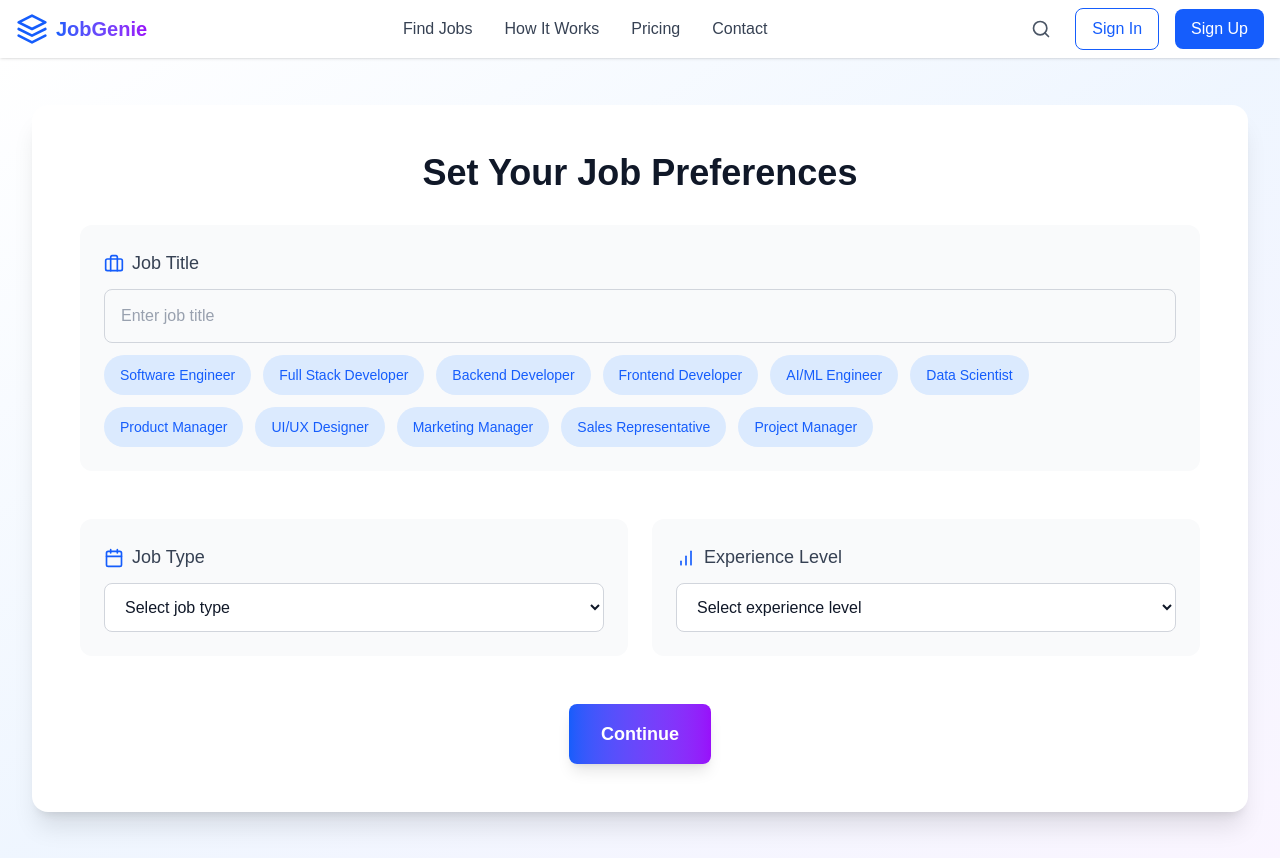
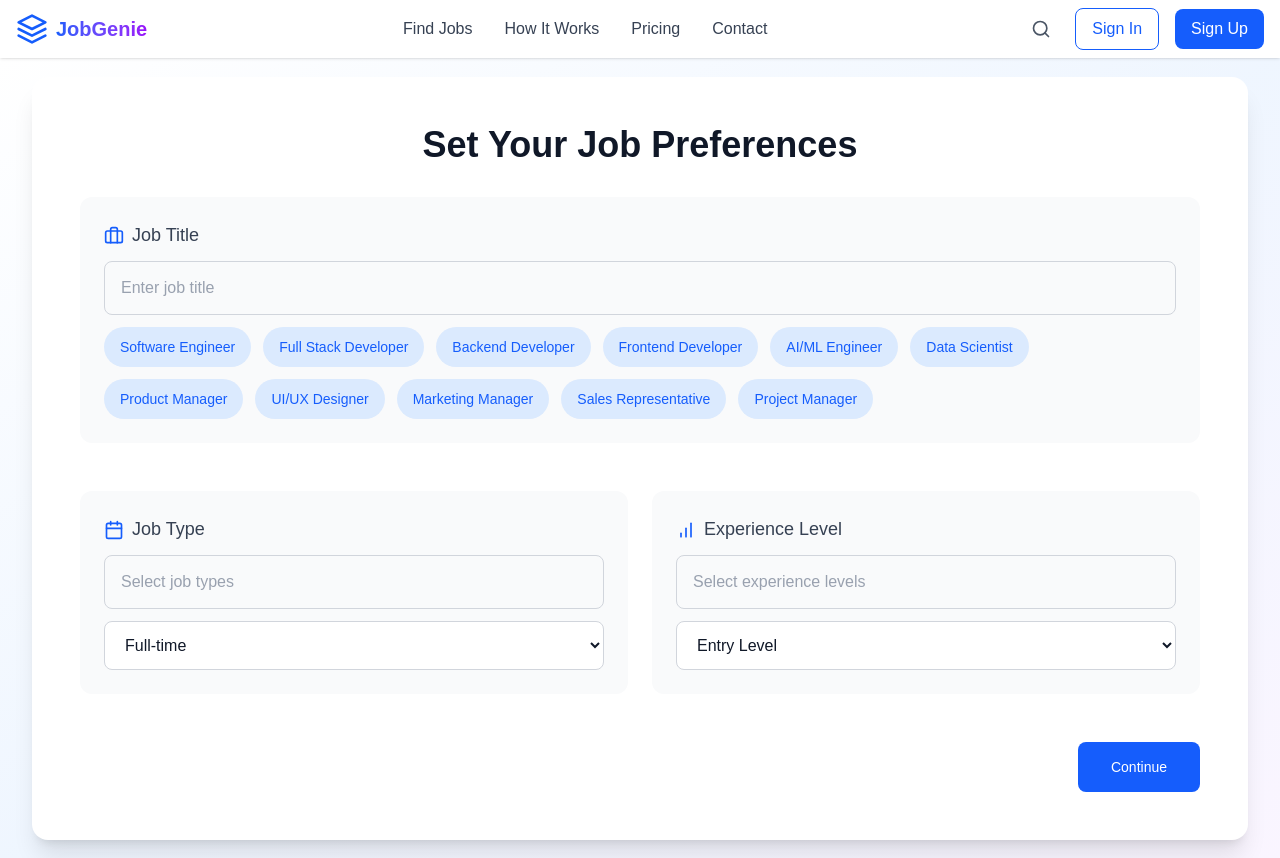
Before and after one commit to chistym17/jobgenie-frontend, a Next.js app: page /preference in a window 1280 px wide. Built offline with nearby package versions, Linux system fonts and the light colour scheme.

Commit message:
preferences page errors fixed

```diff
--- a/src/app/components/SelectPreferences.tsx
+++ b/src/app/components/SelectPreferences.tsx
@@ -48,14 +48,19 @@ const SelectPreferences: React.FC<UserPreferencesProps> = ({ onSubmit }) => {
     const handleSelectChange = (e: React.ChangeEvent<HTMLSelectElement>) => {
         const { name, value } = e.target;
         if (name === 'jobType') {
-            setJobType([value]);
+            setJobType(prev => {
+                const newJobType = [...prev, value];
+                return newJobType;
+            });
         } else if (name === 'experienceLevel') {
-            setExperienceLevel([value]);
+            setExperienceLevel(prev => {
+                const newExperienceLevel = [...prev, value];
+                return newExperienceLevel;
+            });
         }
     };
 
-    const handleSubmit = (e: React.FormEvent) => {
-        e.preventDefault();
+    const handleSubmit = () => {
         onSubmit({
             jobTitle,
             jobType,
@@ -76,7 +81,7 @@ const SelectPreferences: React.FC<UserPreferencesProps> = ({ onSubmit }) => {
                         Set Your Job Preferences
                     </h2>
 
-                    <form onSubmit={handleSubmit} className="space-y-12">
+                    <div className="space-y-12">
                         <div className="bg-gray-50 p-6 rounded-xl">
                             <label className="block text-lg font-medium text-gray-700 mb-3">
                                 <Briefcase className="inline-block w-5 h-5 mr-2 text-blue-600" />
@@ -88,8 +93,13 @@ const SelectPreferences: React.FC<UserPreferencesProps> = ({ onSubmit }) => {
                                         type="text"
                                         placeholder="Enter job title"
                                         className="w-full px-4 py-3.5 rounded-lg border border-gray-300 focus:outline-none focus:ring-2 focus:ring-blue-500 placeholder:text-gray-400 text-gray-900"
-                                        value={jobTitle[0] || ''}
-                                        onChange={(e) => setJobTitle([e.target.value])}
+                                        value={jobTitle.length > 0 ? jobTitle.join(', ') : ''}
+                                        onChange={(e) => {
+                                            const newTitle = e.target.value.trim();
+                                            if (newTitle && !jobTitle.includes(newTitle)) {
+                                                setJobTitle(prev => [...prev, newTitle]);
+                                            }
+                                        }}
                                         onFocus={(e) => {
                                             if (jobTitle.includes(e.target.value)) {
                                                 setJobTitle(['']);
@@ -102,10 +112,8 @@ const SelectPreferences: React.FC<UserPreferencesProps> = ({ onSubmit }) => {
                                         <button
                                             key={option}
                                             onClick={() => {
-                                                setJobTitle([option]);
-                                                if (document.activeElement instanceof HTMLInputElement &&
-                                                    document.activeElement.value === option) {
-                                                    document.activeElement.value = '';
+                                                if (!jobTitle.includes(option)) {
+                                                    setJobTitle(prev => [...prev, option]);
                                                 }
                                             }}
                                             className={`px-4 py-2.5 rounded-full text-sm transition-colors ${jobTitle.includes(option)
@@ -126,11 +134,20 @@ const SelectPreferences: React.FC<UserPreferencesProps> = ({ onSubmit }) => {
                                     <Calendar className="inline-block w-5 h-5 mr-2 text-blue-600" />
                                     Job Type
                                 </label>
+                                <div className="flex flex-col space-y-3">
+                                    <div className="relative">
+                                        <input
+                                            type="text"
+                                            placeholder="Select job types"
+                                            className="w-full px-4 py-3.5 rounded-lg border border-gray-300 focus:outline-none focus:ring-2 focus:ring-blue-500 placeholder:text-gray-400 text-gray-900"
+                                            value={jobType.length > 0 ? jobType.join(', ') : ''}
+                                            readOnly
+                                        />
+                                    </div>
                                     <select
                                         name="jobType"
-                                    value={jobType[0] || ''}
+                                        className="w-full px-4 py-3.5 rounded-lg border border-gray-300 focus:outline-none focus:ring-2 focus:ring-blue-500 placeholder:text-gray-400 bg-white text-gray-900"
                                         onChange={handleSelectChange}
-                                    className="w-full px-4 py-3.5 rounded-lg border border-gray-300 focus:outline-none focus:ring-2 focus:ring-blue-500 placeholder:text-gray-400 bg-white text-gray-900"
                                     >
                                         <option value="" disabled>Select job type</option>
                                         {jobTypeOptions.map((option) => (
@@ -140,17 +157,27 @@ const SelectPreferences: React.FC<UserPreferencesProps> = ({ onSubmit }) => {
                                         ))}
                                     </select>
                                 </div>
+                            </div>
 
                             <div className="bg-gray-50 p-6 rounded-xl">
                                 <label className="block text-lg font-medium text-gray-700 mb-3">
                                     <BarChart className="inline-block w-5 h-5 mr-2 text-blue-600" />
                                     Experience Level
                                 </label>
+                                <div className="flex flex-col space-y-3">
+                                    <div className="relative">
+                                        <input
+                                            type="text"
+                                            placeholder="Select experience levels"
+                                            className="w-full px-4 py-3.5 rounded-lg border border-gray-300 focus:outline-none focus:ring-2 focus:ring-blue-500 placeholder:text-gray-400 text-gray-900"
+                                            value={experienceLevel.length > 0 ? experienceLevel.join(', ') : ''}
+                                            readOnly
+                                        />
+                                    </div>
                                     <select
                                         name="experienceLevel"
-                                    value={experienceLevel[0] || ''}
+                                        className="w-full px-4 py-3.5 rounded-lg border border-gray-300 focus:outline-none focus:ring-2 focus:ring-blue-500 placeholder:text-gray-400 bg-white text-gray-900"
                                         onChange={handleSelectChange}
-                                    className="w-full px-4 py-3.5 rounded-lg border border-gray-300 focus:outline-none focus:ring-2 focus:ring-blue-500 placeholder:text-gray-400 bg-white text-gray-900"
                                     >
                                         <option value="" disabled>Select experience level</option>
                                         {experienceLevelOptions.map((option) => (
@@ -161,16 +188,18 @@ const SelectPreferences: React.FC<UserPreferencesProps> = ({ onSubmit }) => {
                                     </select>
                                 </div>
                             </div>
+                        </div>
 
-                        <div className="text-center">
+                        <div className="flex justify-end mt-6">
                             <button
-                                type="submit"
-                                className="inline-flex items-center justify-center px-8 py-4 rounded-lg bg-gradient-to-r from-blue-600 to-purple-600 text-white font-semibold text-lg hover:from-blue-700 hover:to-purple-700 transition-all shadow-lg hover:shadow-xl transform hover:-translate-y-1"
+                                type="button"
+                                onClick={handleSubmit}
+                                className="inline-flex items-center px-8 py-3.5 border border-transparent text-sm font-medium rounded-lg text-white bg-blue-600 hover:bg-blue-700 focus:outline-none focus:ring-2 focus:ring-offset-2 focus:ring-blue-500 transition-colors"
                             >
                                 Continue
                             </button>
                         </div>
-                    </form>
+                    </div>
                 </div>
             </div>
         </motion.div>
--- a/src/app/preference/page.tsx
+++ b/src/app/preference/page.tsx
@@ -13,7 +13,7 @@ interface UserPreferencesData {
 const PreferencesPage: NextPage = () => {
     const handleSubmit = async (preferences: UserPreferencesData) => {
         console.log('Form submitted with preferences:', preferences);
-        const res = await fetch(`${process.env.NEXT_PUBLIC_API_URL}/api/v1/search`, {
+        const res = await fetch(`${process.env.NEXT_PUBLIC_API_URL}/api/v1/job_search`, {
             method: 'POST',
             headers: {
                 'Content-Type': 'application/json',
```
Lines whose indentation alone changed are shown as unchanged.
